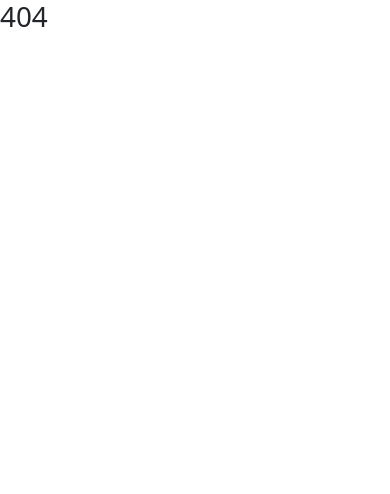
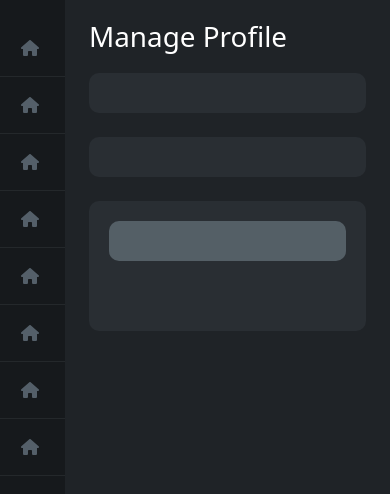
Before and after one commit to RN848/KFUPM-Hup, a React (Create React App) app: page /Sports-reservation in a window 390 px wide. Shown: the top 494 px of the page. Built offline with nearby package versions, Linux system fonts and the light colour scheme.

Commit message:
start with frame 2

```diff
--- a/src/App.js
+++ b/src/App.js
@@ -14,6 +14,7 @@ import YourProfile from "./pages/YourProfile";
 import LogIn from "./pages/LogIn";
 import SignUp from "./pages/SignUp";
 import NewClup from "./pages/NewClup";
+import SportsReserve from "./pages/SportsReserve";
 
 import "bootstrap/dist/css/bootstrap.min.css";
 
@@ -43,6 +44,9 @@ function App() {
 
           <Route path="New-Clup" element={<NewClup />} />
           {/*{frame 22}*/}
+
+          <Route path="Sports-reservation" element={<SportsReserve />} />
+          {/*{frame 22}*/}
         </Route>
       </Routes>
     </BrowserRouter>
--- a/src/components/Nav.js
+++ b/src/components/Nav.js
@@ -11,6 +11,7 @@ export default function Nav() {
     { key: 4, name: "frame18", icon: faHouse, link: "/Log-In" },
     { key: 5, name: "frame19", icon: faHouse, link: "/Sign-Up" },
     { key: 6, name: "frame22", icon: faHouse, link: "/New-Clup" },
+    { key: 7, name: "frame2", icon: faHouse, link: "/Sports-reservation" },
   ];
 
   const linkMap = linksList.map((nav) => {
--- /dev/null
+++ b/src/pages/SportsReserve.js
@@ -0,0 +1,62 @@
+import Body from "../components/Body";
+import "../styles/main.css";
+import "../styles/master.css";
+import Row from "react-bootstrap/Row";
+import Col from "react-bootstrap/Col";
+import { Image } from "react-bootstrap";
+import Form from "react-bootstrap/Form";
+import Button from "react-bootstrap/Button";
+import { useState } from "react";
+
+import { NormInput } from "../components/Inputs";
+import { Textarea } from "../components/Inputs";
+import { Radio } from "../components/Inputs";
+import { Uplode } from "../components/Inputs";
+import { Link } from "../components/Inputs";
+
+import reserve from "../images/home/reserve.jpg";
+import clups from "../images/home/clups.jpg";
+
+const SportsReserve = () => {
+  const [inputs, setInputs] = useState({
+    title: "",
+    subtitle: "",
+    desc: "",
+    type: "activity",
+    appearance: "all",
+    joinLink: "dfdffdf",
+    image: "No file chosen",
+  });
+
+  return (
+    <Body>
+      <div className="body">
+        <h1>Manage Profile </h1>
+        <Row
+          className={"g-4 wid-row reverse"}
+          style={{ marginBottom: "1.5em" }}
+        >
+          <Col lg={8} md={8} sm={12}>
+            <div className="wid-colum"></div>
+          </Col>
+          <Col>
+            <div className="wid-colum"></div>
+          </Col>
+        </Row>
+        <Row className={"g-4 wid-row "}>
+          <Col lg={12}>
+            <div className="wid-colum">
+              <Row className={"g-4 wid-row "} md={3} sm={2} xs={1}>
+                <Col>
+                  <div className={"wid-colum reserv-card"}></div>
+                </Col>
+              </Row>
+            </div>
+          </Col>
+        </Row>
+      </div>
+    </Body>
+  );
+};
+
+export default SportsReserve;
--- a/src/styles/components/_body.scss
+++ b/src/styles/components/_body.scss
@@ -6,6 +6,13 @@
 
   .wid-row {
     margin-bottom: 50px;
+
+    @media (max-width: 768px) {
+      &.reverse {
+        display: flex;
+        flex-direction: column-reverse;
+      }
+    }
   }
 
   .wid-colum {
@@ -14,4 +21,8 @@
     height: 100%;
     padding: 20px;
   }
+
+  .reserv-card {
+    background-color: #545f66;
+  }
 }
--- a/src/styles/main.css
+++ b/src/styles/main.css
@@ -68,11 +68,20 @@ h1 {
 .body .wid-row {
   margin-bottom: 50px;
 }
+@media (max-width: 768px) {
+  .body .wid-row.reverse {
+    display: flex;
+    flex-direction: column-reverse;
+  }
+}
 .body .wid-colum {
   background-color: #292e33;
   border-radius: 10px;
   height: 100%;
   padding: 20px;
+}
+.body .reserv-card {
+  background-color: #545f66;
 }
 
 .form .label {
```
Also changed, not shown: 1 other file (tests, documents, lock files or other folders).
